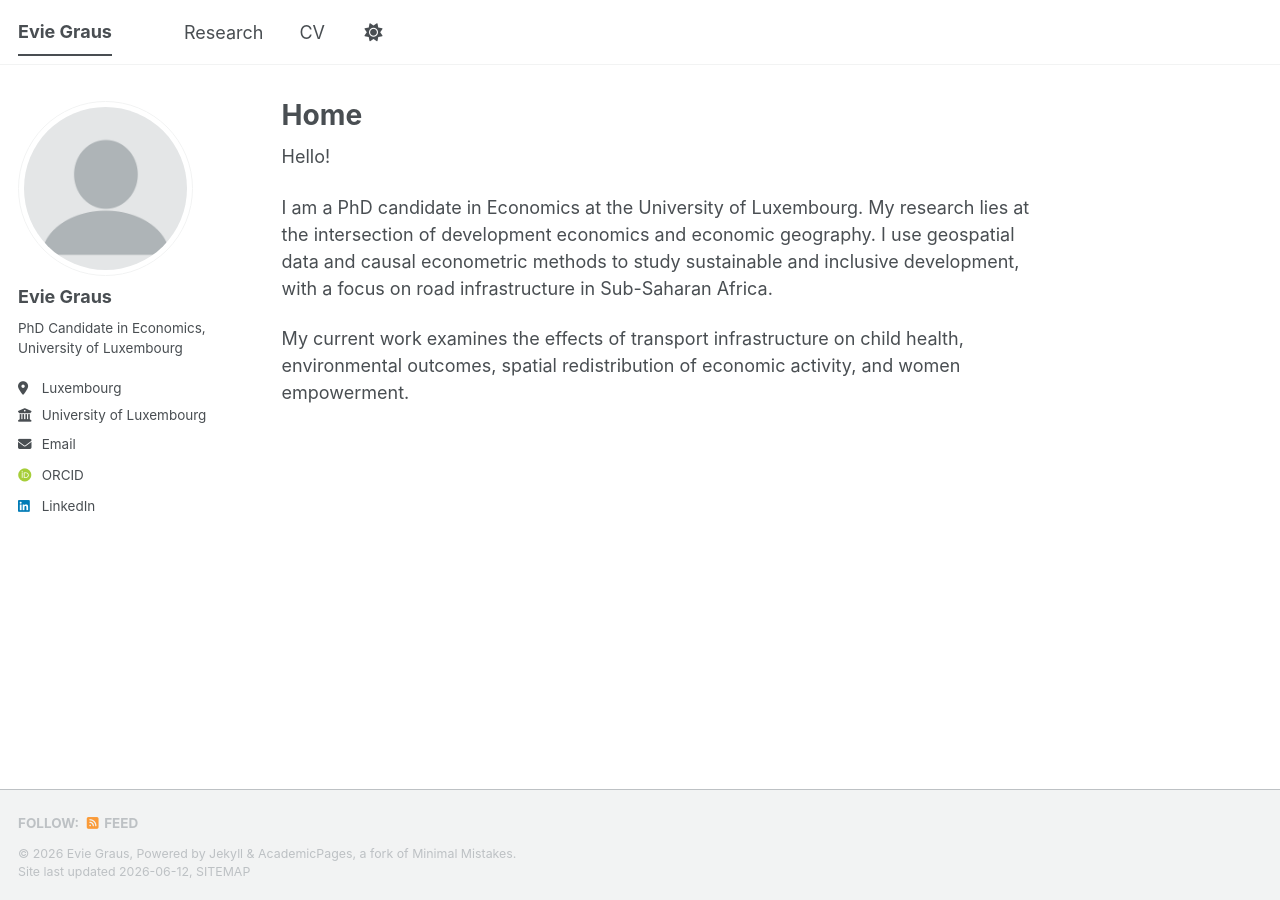
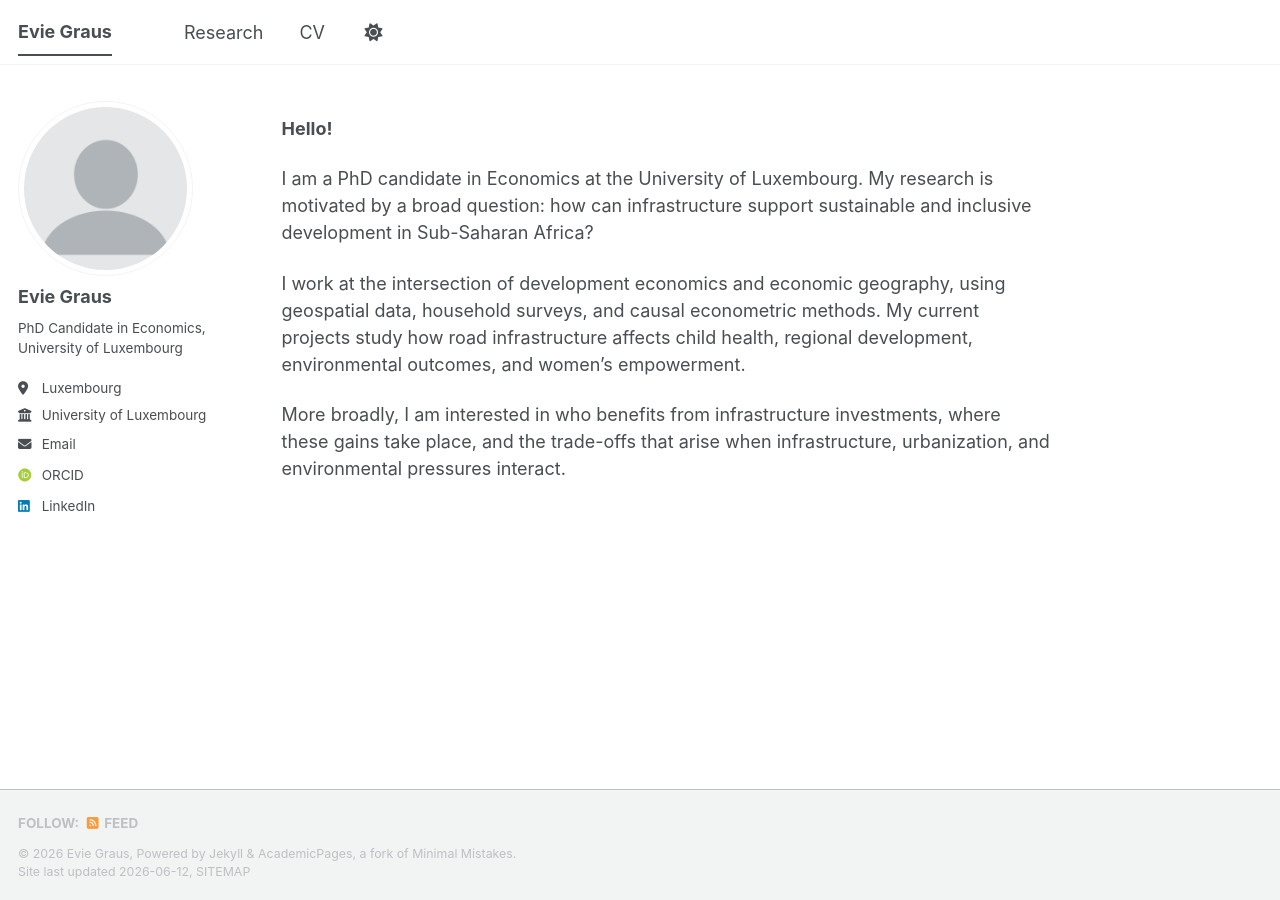
Before and after one commit to EvieGraus/eviegraus.github.io, a Jekyll site: the page built from _pages/about.md, in a window 1280 px wide. Built offline with Jekyll 4.4.1, drawn with Linux system fonts in a browser that asks for light colours; some web fonts are replaced; a script bundle is joined from its source files by our own code; library files that are not in the unit come from our copies.

Commit message:
Update about.md

```diff
--- a/_pages/about.md
+++ b/_pages/about.md
@@ -1,13 +1,15 @@
 ---
 permalink: /
-title: "Home"
+title: ""
 author_profile: true
 redirect_from:
   - /about/
   - /about.html
 ---
-Hello!
+**Hello!**
 
-I am a PhD candidate in Economics at the University of Luxembourg. My research lies at the intersection of development economics and economic geography. I use geospatial data and causal econometric methods to study sustainable and inclusive development, with a focus on road infrastructure in Sub-Saharan Africa.
+I am a PhD candidate in Economics at the University of Luxembourg. My research is motivated by a broad question: how can infrastructure support sustainable and inclusive development in Sub-Saharan Africa?
 
-My current work examines the effects of transport infrastructure on child health, environmental outcomes, spatial redistribution of economic activity, and women empowerment.
+I work at the intersection of development economics and economic geography, using geospatial data, household surveys, and causal econometric methods. My current projects study how road infrastructure affects child health, regional development, environmental outcomes, and women’s empowerment.
+
+More broadly, I am interested in who benefits from infrastructure investments, where these gains take place, and the trade-offs that arise when infrastructure, urbanization, and environmental pressures interact.
```
